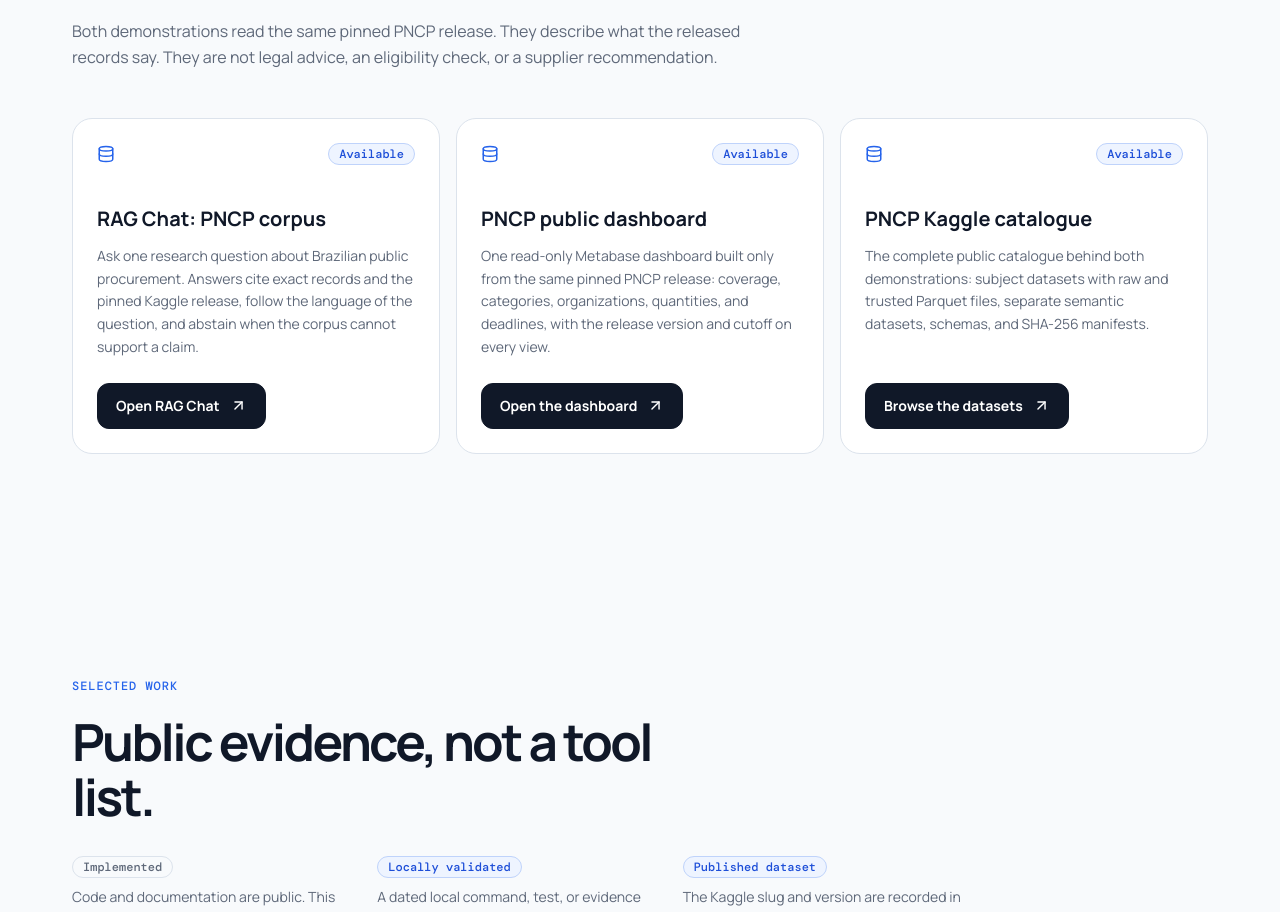
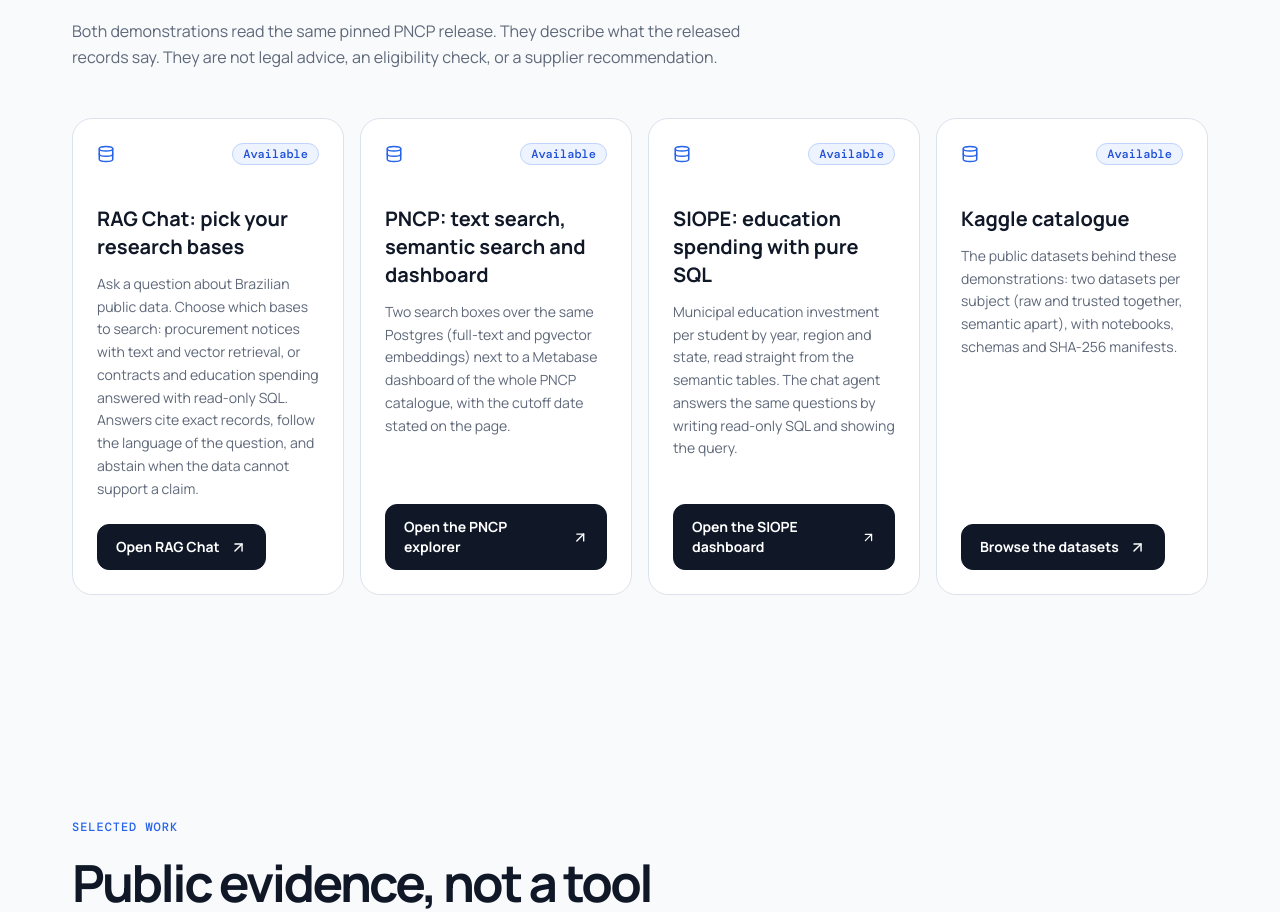
Before and after one commit to LucasRangelSSouza/lucas-rangel-portfolio, a Next.js app: page / in a window 1280 px wide. Shown: the part 1164-2076 px from the top of the page. Built offline with nearby package versions, Linux system fonts and the light colour scheme; no server answers.

Commit message:
Demos: multi-base chat, PNCP explorer, SIOPE dashboard

```diff
--- a/app/page.tsx
+++ b/app/page.tsx
@@ -129,7 +129,7 @@
               are not legal advice, an eligibility check, or a supplier recommendation.
             </p>
           </Reveal>
-          <ul className="mt-12 grid gap-4 lg:grid-cols-3">
+          <ul className="mt-12 grid gap-4 md:grid-cols-2 xl:grid-cols-4">
             {demos.map((demo) => (
               <li key={demo.title} className="flex">
                 <Card className={`flex w-full flex-col p-6 ${demo.href ? liftOnHover : ""}`}>
--- a/content/portfolio.ts
+++ b/content/portfolio.ts
@@ -47,23 +47,30 @@
 
 export const demos: Demo[] = [
   {
-    title: "RAG Chat: PNCP corpus",
+    title: "RAG Chat: pick your research bases",
     summary:
-      "Ask one research question about Brazilian public procurement. Answers cite exact records and the pinned Kaggle release, follow the language of the question, and abstain when the corpus cannot support a claim.",
+      "Ask a question about Brazilian public data. Choose which bases to search: procurement notices with text and vector retrieval, or contracts and education spending answered with read-only SQL. Answers cite exact records, follow the language of the question, and abstain when the data cannot support a claim.",
     cta: "Open RAG Chat",
     href: process.env.NEXT_PUBLIC_CHAT_URL || undefined,
   },
   {
-    title: "PNCP public dashboard",
+    title: "PNCP: text search, semantic search and dashboard",
     summary:
-      "One read-only Metabase dashboard built only from the same pinned PNCP release: coverage, categories, organizations, quantities, and deadlines, with the release version and cutoff on every view.",
-    cta: "Open the dashboard",
+      "Two search boxes over the same Postgres (full-text and pgvector embeddings) next to a Metabase dashboard of the whole PNCP catalogue, with the cutoff date stated on the page.",
+    cta: "Open the PNCP explorer",
     href: process.env.NEXT_PUBLIC_DASHBOARD_URL || undefined,
   },
   {
-    title: "PNCP Kaggle catalogue",
+    title: "SIOPE: education spending with pure SQL",
     summary:
-      "The complete public catalogue behind both demonstrations: subject datasets with raw and trusted Parquet files, separate semantic datasets, schemas, and SHA-256 manifests.",
+      "Municipal education investment per student by year, region and state, read straight from the semantic tables. The chat agent answers the same questions by writing read-only SQL and showing the query.",
+    cta: "Open the SIOPE dashboard",
+    href: process.env.NEXT_PUBLIC_SIOPE_URL || undefined,
+  },
+  {
+    title: "Kaggle catalogue",
+    summary:
+      "The public datasets behind these demonstrations: two datasets per subject (raw and trusted together, semantic apart), with notebooks, schemas and SHA-256 manifests.",
     cta: "Browse the datasets",
     href: kaggleCatalogue,
   },
```
